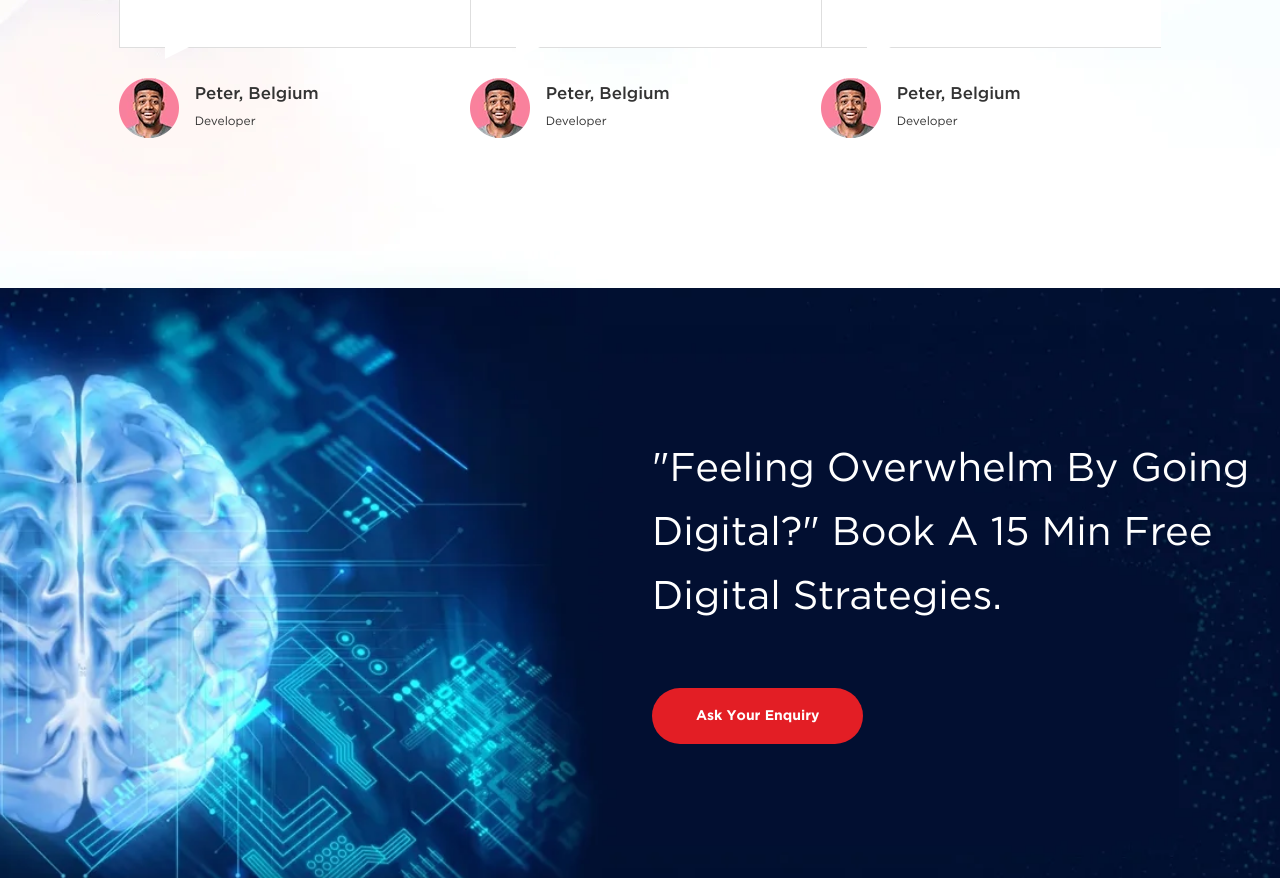
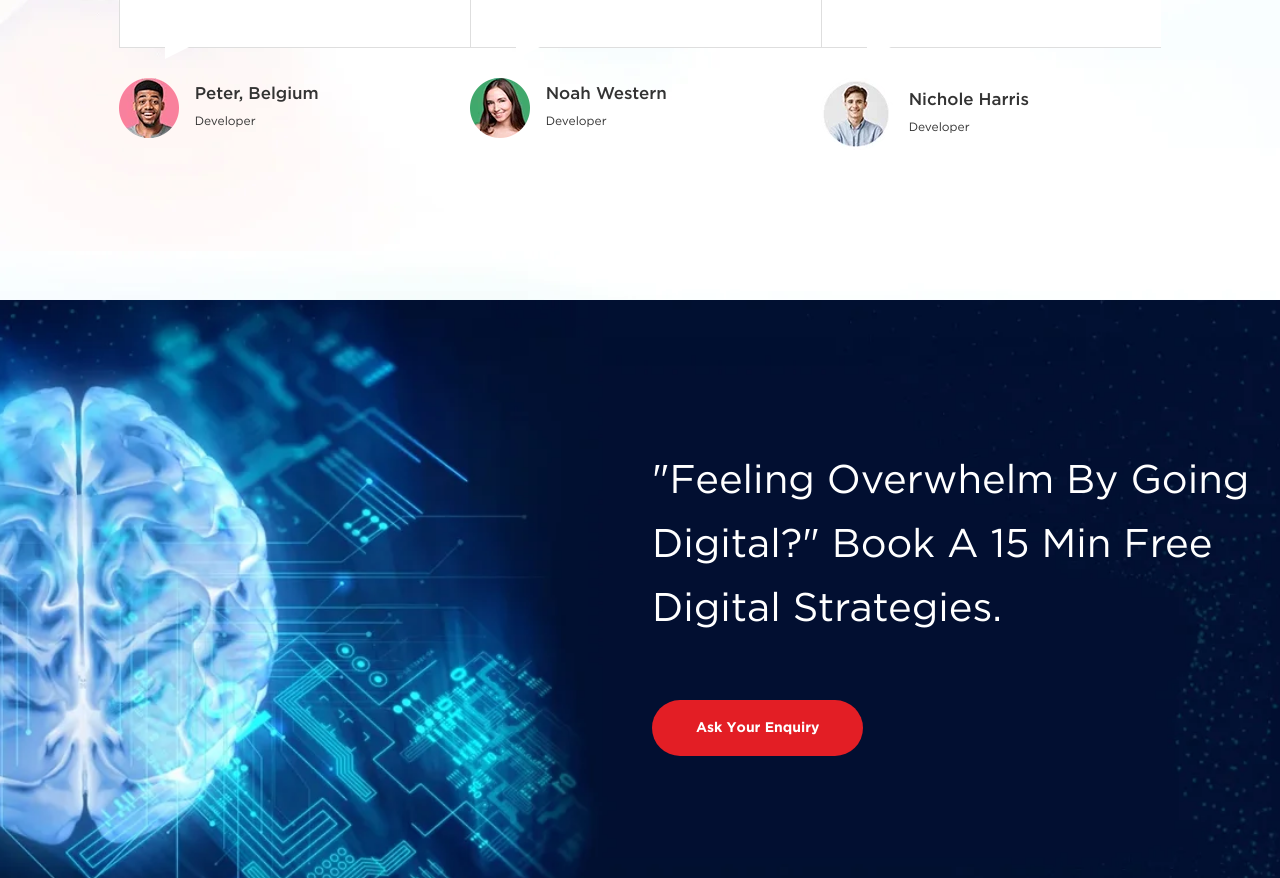
Before and after one commit to swagata-codearts/goodwebdesign, a plain HTML site: page index.html in a window 1280 px wide. Shown: the part 1464-2342 px from the top of the page. Drawn offline with Linux system fonts and the light colour scheme.

Commit message:
structural changes

```diff
--- a/index.html
+++ b/index.html
@@ -417,10 +417,10 @@
                 </div>
                 <div class="tes-client-content d-flex align-items-center">
                     <div class="flex-shrink-0">
-                      <img src="./images/testimonial-peter.webp" alt="Client's image">
+                      <img src="./images/testimonial-noah.webp" alt="Client's image">
                     </div>
                     <div class=" tes-client-name flex-grow-1 ms-3">
-                      <h4 class="client-name">Peter, Belgium</h4>
+                      <h4 class="client-name">Noah Western</h4>
                       <span class="client-designation">Developer</span>
                     </div>
                 </div>
@@ -439,10 +439,10 @@
                 </div>
                 <div class="tes-client-content d-flex align-items-center">
                     <div class="flex-shrink-0">
-                      <img src="./images/testimonial-peter.webp" alt="Client's image">
+                      <img src="./images/testimonial-nichole.webp" alt="Client's image">
                     </div>
                     <div class=" tes-client-name flex-grow-1 ms-3">
-                      <h4 class="client-name">Peter, Belgium</h4>
+                      <h4 class="client-name">Nichole Harris</h4>
                       <span class="client-designation">Developer</span>
                     </div>
                 </div>
```
